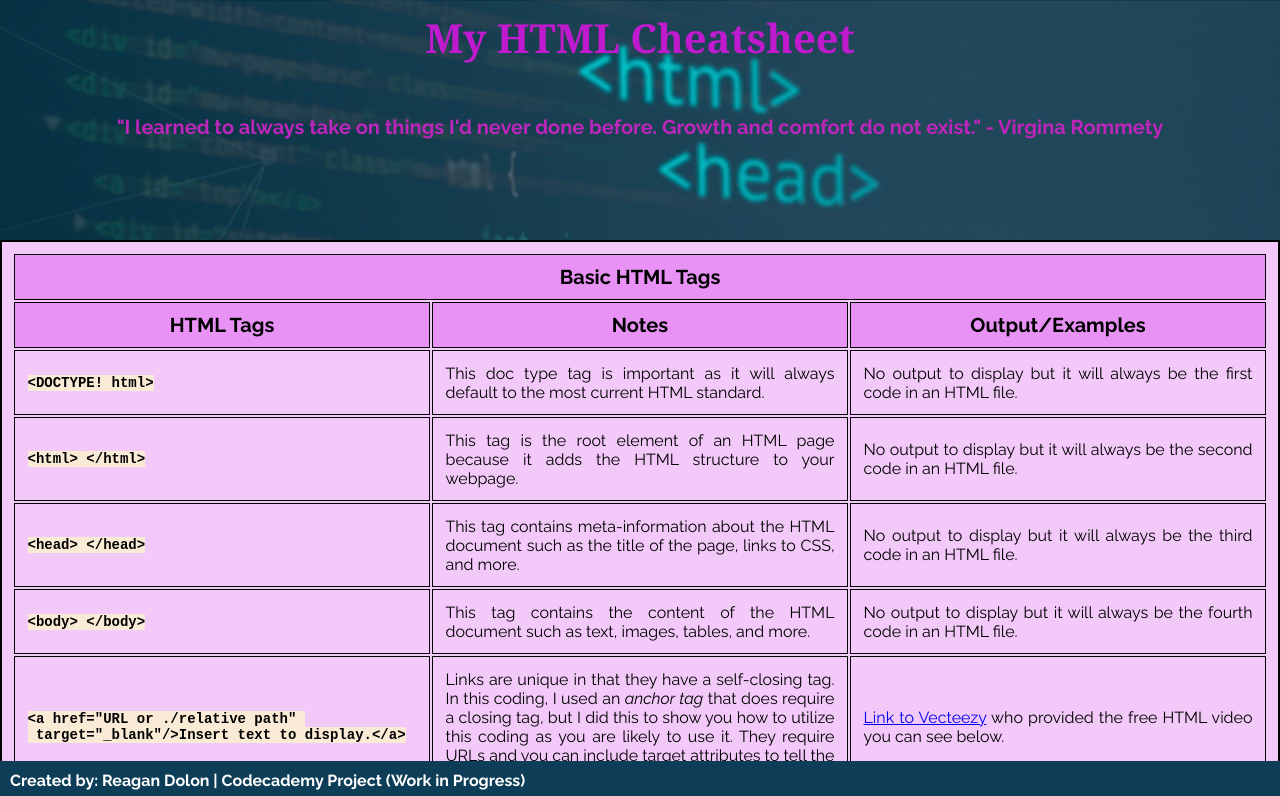
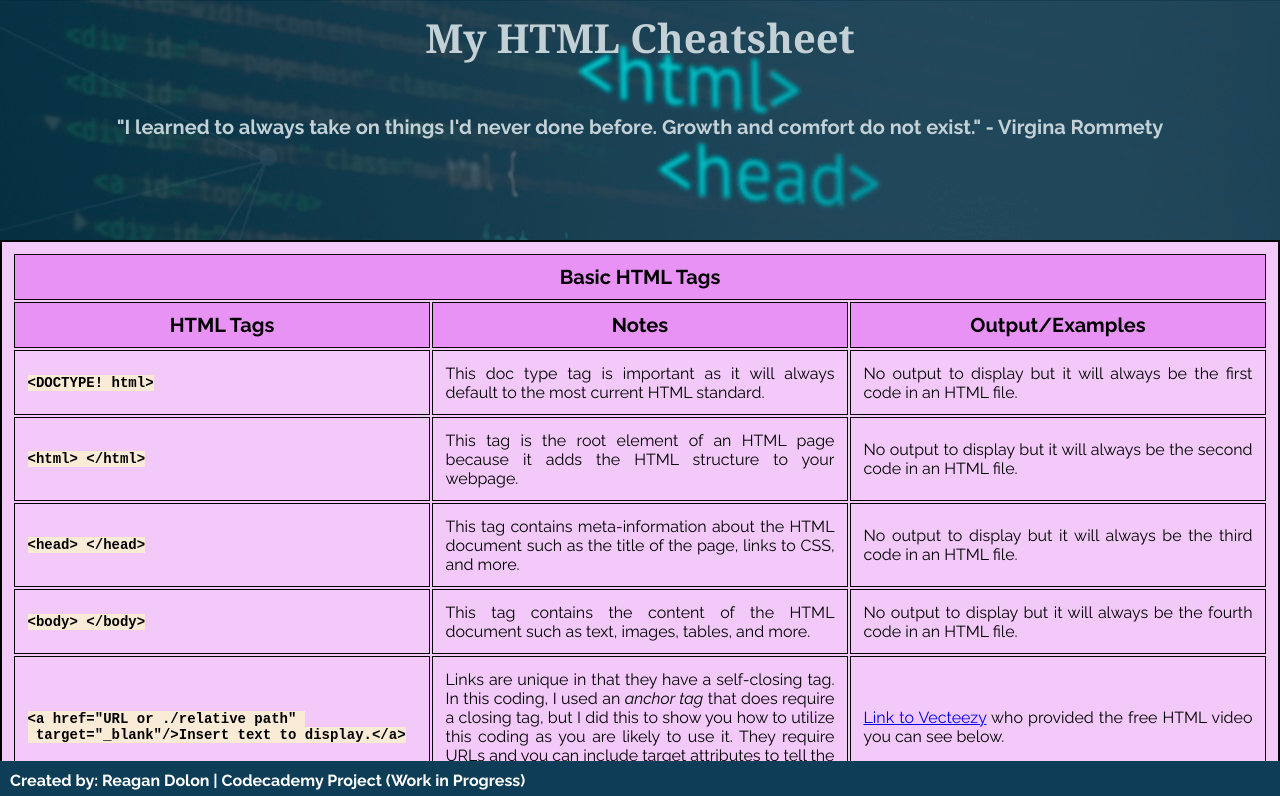
Before and after one commit to reagan4123/coding-cheatsheet, a plain HTML site: page index.html in a window 1280 px wide. Shown: the top 796 px of the page. Drawn offline with Linux system fonts and the light colour scheme; a web font is replaced by a local one.

Commit message:
Update styles.css

```diff
--- a/styles.css
+++ b/styles.css
@@ -24,7 +24,7 @@ body {
     width: 100%;
     padding-top: 10px;
     margin-bottom: 0;
-    color: rgb(251, 10, 243);
+    color: white;
     font-weight: bold;
     opacity: 1;
     font-family: 'Chango', Georgia, 'Times New Roman', Times, serif;
@@ -34,7 +34,7 @@ body {
 .heading p {
     font-size: 20px;
     padding: 50px 65px;
-    color: rgb(247, 26, 217);
+    color: white;
     font-weight: bold;
     opacity: 1;
     text-align: center;
```
